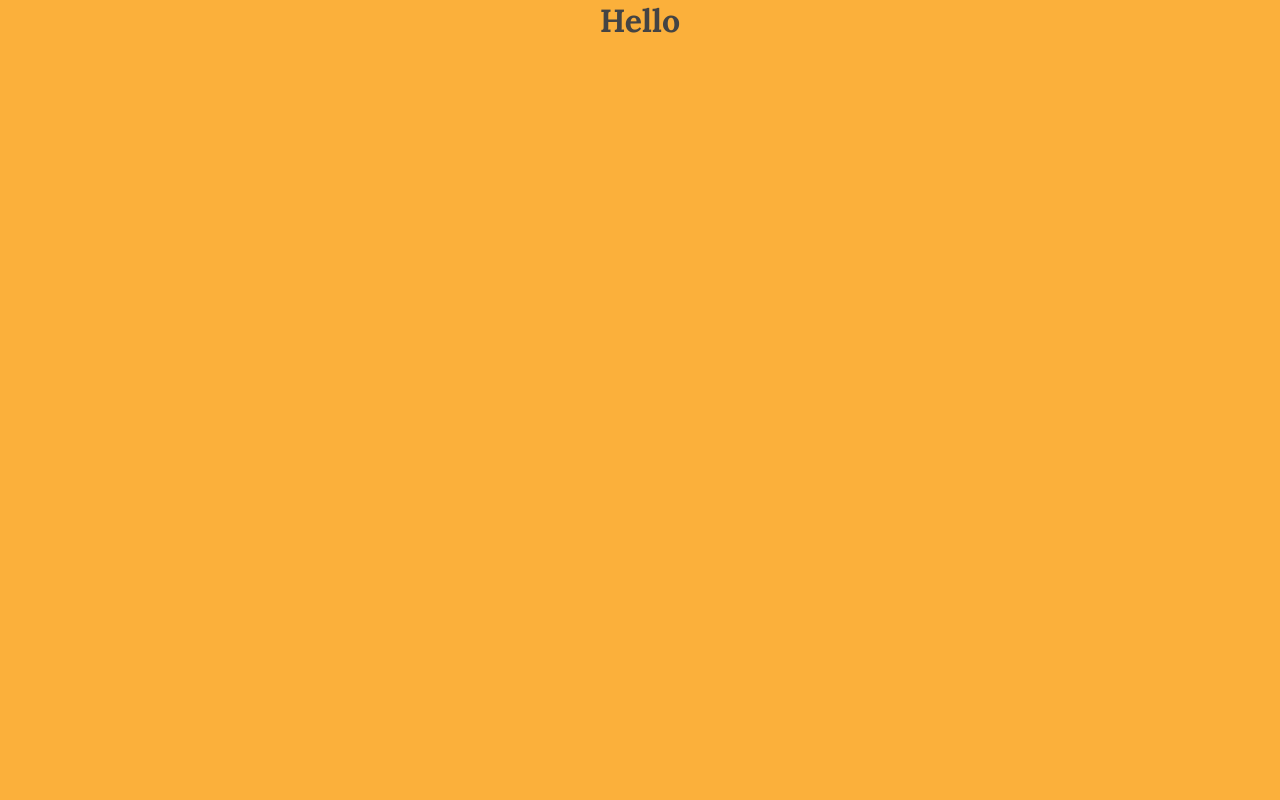
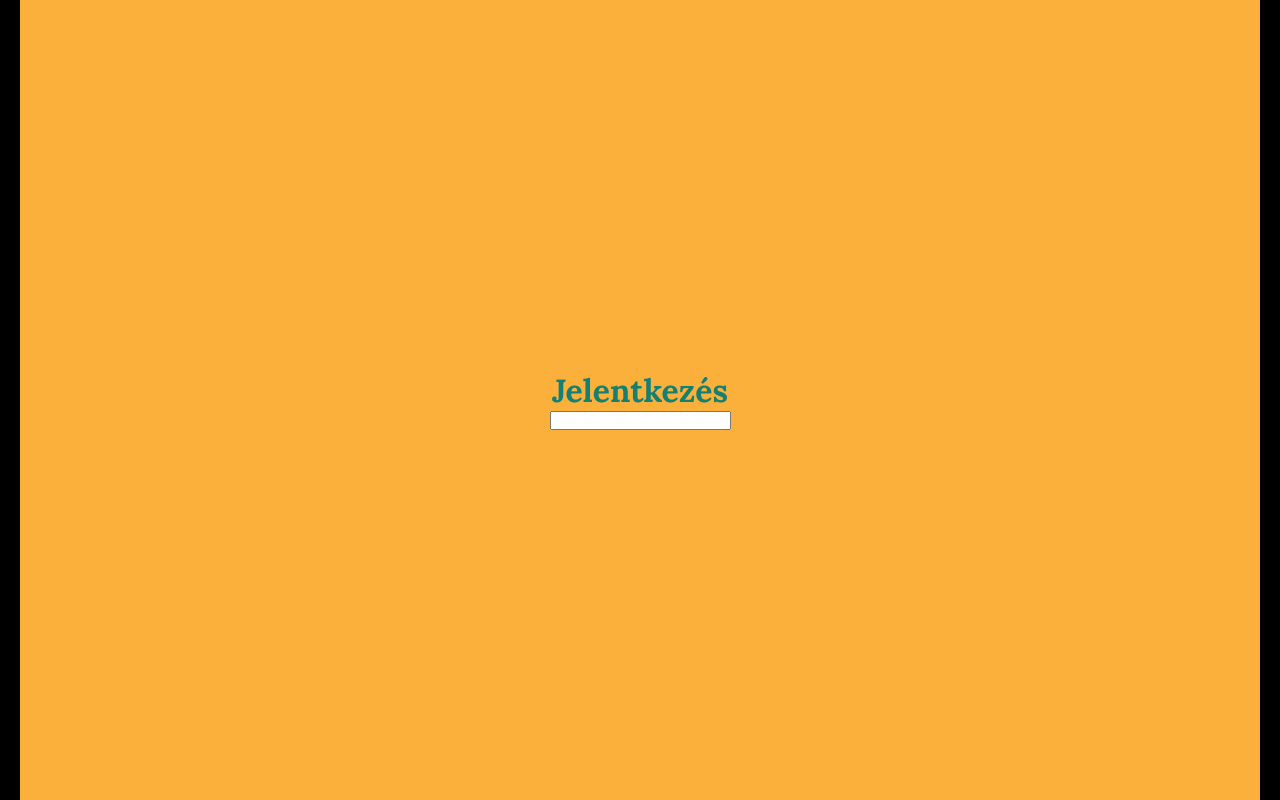
Before and after one commit to fg5002/sitebuild1, a plain HTML site: page index.html in a window 1280 px wide. Drawn offline with Linux system fonts and the light colour scheme.

Commit message:
Automatic commit

```diff
--- a/index.html
+++ b/index.html
@@ -9,6 +9,9 @@
     <link rel="stylesheet" href="out/style.css">
 </head>
 <body>
-    <h1>Hello</h1>
+    <div class="main">
+        <h1>Jelentkezés</h1>
+        <input type="text"/>
+    </div>
 </body>
 </html>
--- a/src/style.scss
+++ b/src/style.scss
@@ -2,7 +2,9 @@
 
 $primary-font-color: #444;
 $primary-bg-color: #FBB03B;
-$primary-btn: #536dfe;
+$btn-color: #39B69F;
+$hamburger-color: #138073;
+$text-color: #138073;
 $header-font: "Merriweather", sans-serif;
 $text-font: "Lora", sans-serif;
 $normal-font-size: 1.5rem;
@@ -17,7 +19,17 @@ $normal-font-size: 1.5rem;
 body {
     font-family: $text-font;
     color: $primary-font-color;
-    background: $primary-bg-color;
-    display: flex;
-    justify-content: center;
+    background: black;
+    padding: 0px 20px;
+        .main{
+            background: $primary-bg-color;
+            height: 100vh;
+            display: flex;
+            justify-content: center;
+            align-items: center;
+            flex-direction: column;
+            h1{
+                color: $text-color;
+            }
+        }
 }
```
Also changed, not shown: .autogit/logs/log-25-5-2021-21-50-14.txt (added), out/style.css, 1 other file.
